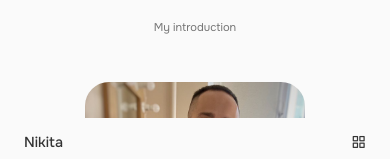
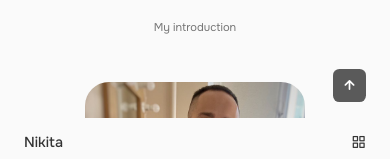
Before and after one commit to posternaka/portfolio, a React (Vite) app: page / in a window 390 px wide. Shown: the part 678-837 px from the top of the page. Built offline with nearby package versions, Linux system fonts and the light colour scheme.

Commit message:
developed and configured button scroll up

```diff
--- a/src/App.jsx
+++ b/src/App.jsx
@@ -5,6 +5,7 @@
 import Home from './components/home/Home';
 import Qualification from './components/qualification/Qualification';
 import Reviews from './components/reviews/Reviews';
+import ScrollUp from './components/scrollup/ScrollUp';
 import Services from './components/services/Services';
 import Skills from './components/skills/Skills';
 
@@ -23,8 +24,10 @@
 				<Qualification />
 				<Reviews />
 				<Contact />
-				<Footer />
 			</main>
+
+			<Footer />
+			<ScrollUp />
 		</>
 	);
 };
--- a/src/components/contact/Contact.jsx
+++ b/src/components/contact/Contact.jsx
@@ -21,7 +21,7 @@
 					setStatusMessage({ success: true, error: false });
 					e.target.reset();
 				},
-				(error) => {
+				error => {
 					setStatusMessage({ success: false, error: true });
 					console.log(error);
 				}
@@ -48,7 +48,7 @@
 
 							<a
 								href='mailto:nik.petrenko97@gmail.com'
-								className='contact__button'
+								className='contact__button button--flex'
 							>
 								Write me
 								<i className='uil uil-angle-right contact__card-arrow'></i>
@@ -61,7 +61,10 @@
 							<h3 className='contact__card-title'>Telegram</h3>
 							<span className='contact__card-data'>@posternaka</span>
 
-							<a href='https://t.me/posternaka' className='contact__button'>
+							<a
+								href='https://t.me/posternaka'
+								className='contact__button button--flex'
+							>
 								Write me
 								<i className='uil uil-angle-right contact__card-arrow'></i>
 							</a>
@@ -75,7 +78,7 @@
 
 							<a
 								href='https://www.linkedin.com/in/nikitapetrenko97'
-								className='contact__button'
+								className='contact__button button--flex'
 							>
 								Write me
 								<i className='uil uil-angle-right contact__card-arrow'></i>
--- a/src/components/contact/contact.css
+++ b/src/components/contact/contact.css
@@ -86,6 +86,11 @@
 	border-radius: 0.75rem;
 	padding: 1.5rem;
 	z-index: 1;
+	transition: border 0.3s ease-in-out;
+}
+
+.contact__form-input:focus {
+	border: 1px solid var(--title-color-dark);
 }
 
 .contact__form-tag {
@@ -160,6 +165,3 @@
 		width: 100%;
 	}
 }
-
-@media screen and (max-width: 360px) {
-}
--- /dev/null
+++ b/src/components/scrollup/ScrollUp.jsx
@@ -0,0 +1,17 @@
+import './scrollup.css';
+
+const ScrollUp = () => {
+	window.addEventListener('scroll', function () {
+		const scrollUp = document.querySelector('.scrollup');
+		if (this.scrollY >= 560) scrollUp.classList.add('show-scroll');
+		else scrollUp.classList.remove('show-scroll');
+	});
+
+	return (
+		<a href='#' className='scrollup'>
+			<i className='uil uil-arrow-up scrollup__icon'></i>
+		</a>
+	);
+};
+
+export default ScrollUp;
--- /dev/null
+++ b/src/components/scrollup/scrollup.css
@@ -0,0 +1,48 @@
+.scrollup {
+	position: fixed;
+	right: 2.5rem;
+	bottom: -20%;
+	background-color: var(--title-color);
+	opacity: 0.8;
+	padding: 0.3rem 0.5rem;
+	border-radius: 0.4rem;
+	z-index: var(--z-tooltip);
+	transition: background-color 0.3s ease-in-out, bottom 0.3s ease-in-out;
+}
+
+.scrollup:hover {
+	background-color: var(--title-color-dark);
+}
+
+.scrollup__icon {
+	font-size: 1.5rem;
+	color: var(--container-color);
+}
+
+.show-scroll {
+	bottom: 3rem;
+}
+
+/* breakpoints */
+@media screen and (max-width: 992px) {
+	.scrollup {
+		right: 1.5rem;
+		padding: 0.25rem 0.4rem;
+	}
+
+	.scrollup__icon {
+		font-size: 1.25rem;
+	}
+}
+
+@media screen and (max-width: 768px) {
+	.scrollup {
+		bottom: 4rem;
+	}
+}
+
+@media screen and (max-width: 360px) {
+	.scrollup {
+		right: 1rem;
+	}
+}
--- a/src/index.css
+++ b/src/index.css
@@ -151,10 +151,10 @@
 	display: inline-block;
 	background-color: var(--title-color);
 	color: var(--container-color);
-	transition: var(--transition-bg);
 	padding: 1.2rem 1.8rem;
 	border-radius: 1rem;
 	font-weight: var(--font-medium);
+	transition: background-color 0.3s ease;
 }
 
 .button:hover {
@@ -167,7 +167,7 @@
 	transition: transform 0.6s ease;
 }
 
-.home__data > .button:hover .button__icon {
+.button:hover .button__icon {
 	transform: translateX(10px);
 }
 
```
